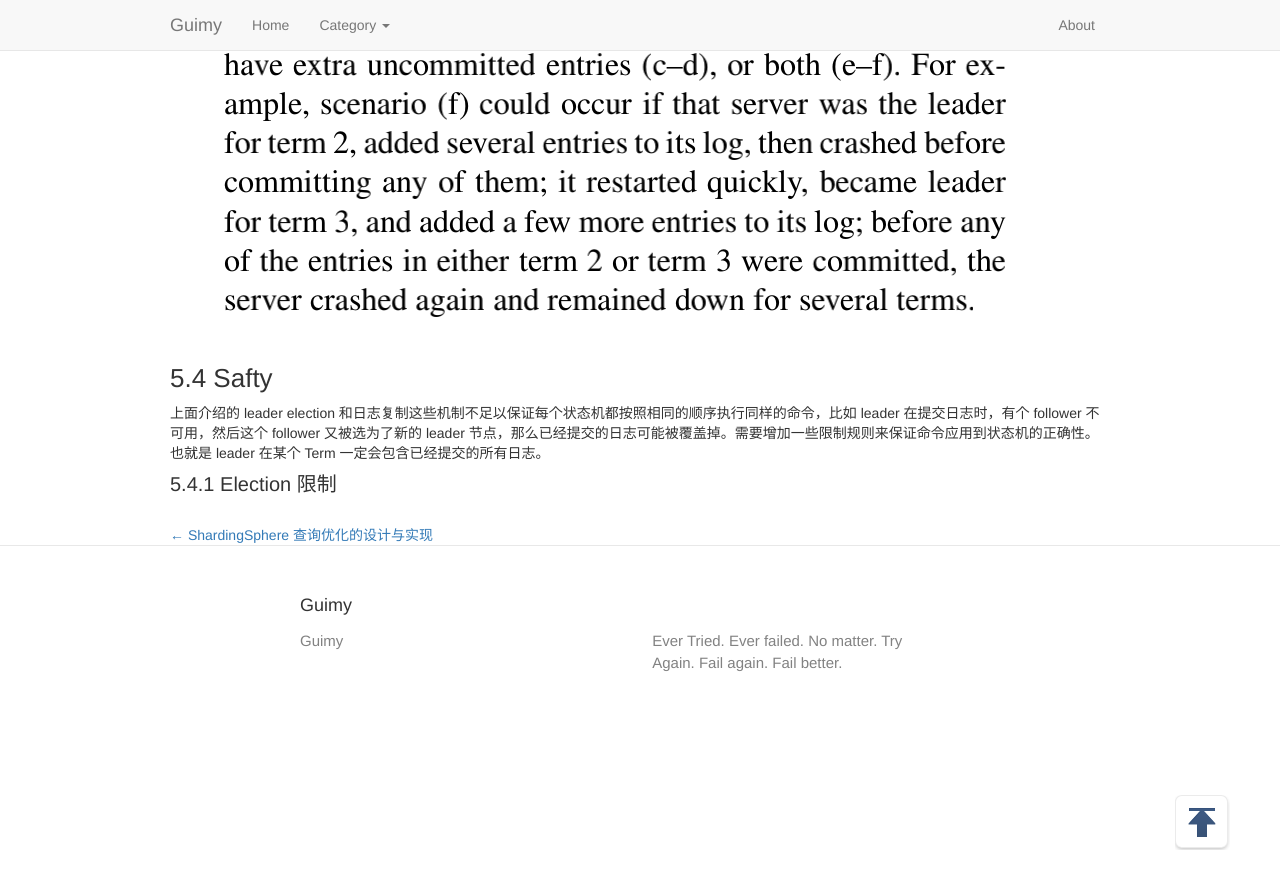
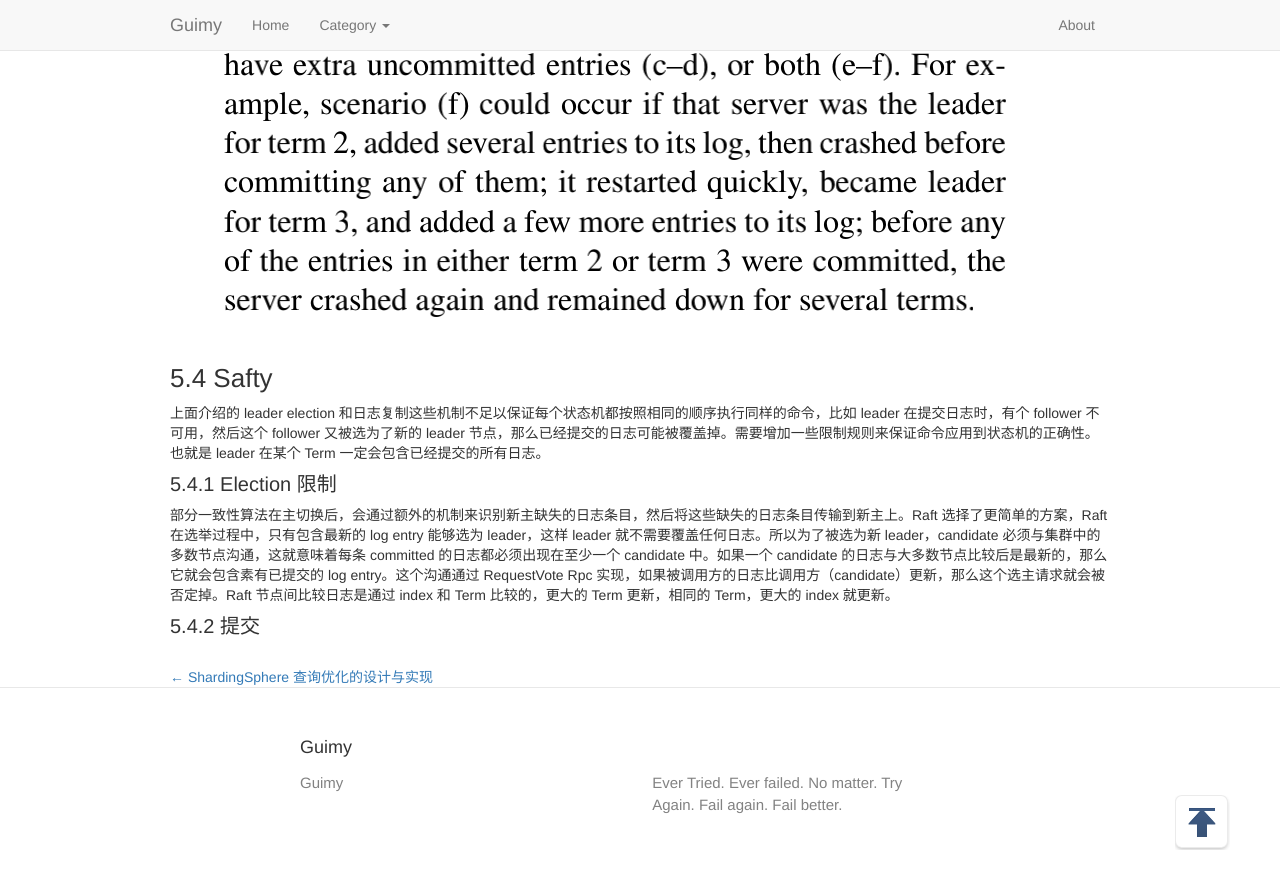
Before and after one commit to guimingyue/guimingyue.github.io, a Jekyll site: the page built from _posts/2021-04-24-reading-notes-of-raft-paper.md, in a window 1280 px wide and 900 px high, scrolled down 4402 px. Shown: the top 889 px of the window. Built offline with Jekyll 4.4.1, drawn with Linux system fonts in a browser that asks for light colours; comment, search, counter and statistics services are not loaded.

Commit message:
Update 2021-04-24-reading-notes-of-raft-paper.md

```diff
--- a/_posts/2021-04-24-reading-notes-of-raft-paper.md
+++ b/_posts/2021-04-24-reading-notes-of-raft-paper.md
@@ -92,3 +92,7 @@ Raft 维护这下面两条日志复制的规则。
 上面介绍的 leader election 和日志复制这些机制不足以保证每个状态机都按照相同的顺序执行同样的命令，比如 leader 在提交日志时，有个 follower 不可用，然后这个 follower 又被选为了新的 leader 节点，那么已经提交的日志可能被覆盖掉。需要增加一些限制规则来保证命令应用到状态机的正确性。也就是 leader 在某个 Term 一定会包含已经提交的所有日志。
 
 #### 5.4.1 Election 限制
+
+部分一致性算法在主切换后，会通过额外的机制来识别新主缺失的日志条目，然后将这些缺失的日志条目传输到新主上。Raft 选择了更简单的方案，Raft 在选举过程中，只有包含最新的 log entry 能够选为 leader，这样 leader 就不需要覆盖任何日志。所以为了被选为新 leader，candidate 必须与集群中的多数节点沟通，这就意味着每条 committed 的日志都必须出现在至少一个 candidate 中。如果一个 candidate 的日志与大多数节点比较后是最新的，那么它就会包含素有已提交的 log entry。这个沟通通过 RequestVote Rpc 实现，如果被调用方的日志比调用方（candidate）更新，那么这个选主请求就会被否定掉。Raft 节点间比较日志是通过 index 和 Term 比较的，更大的 Term 更新，相同的 Term，更大的 index 就更新。
+
+#### 5.4.2 提交
```
